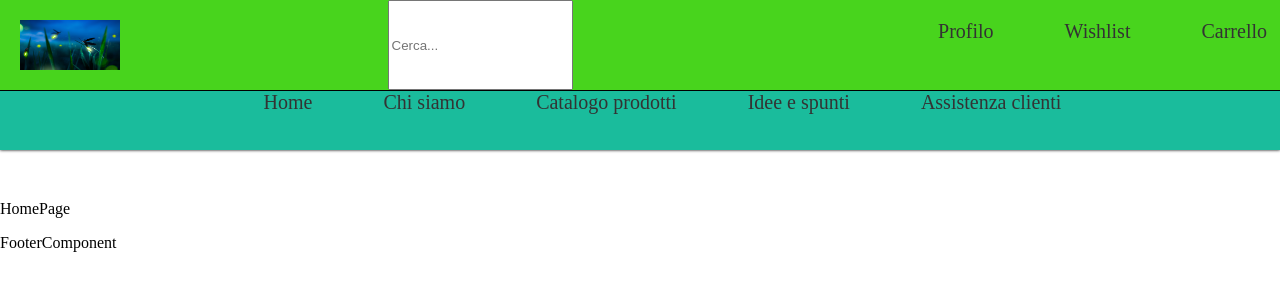
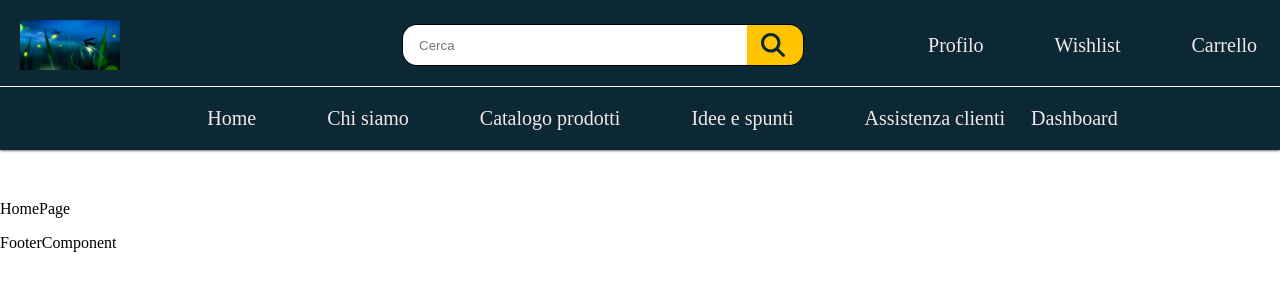
Before and after one commit to ThomasBergadano/Progetto-tesi-Universita, a React (Vite) app in the folder client/: page / in a window 1280 px wide. Shown: the top 300 px of the page. Built offline with nearby package versions, Linux system fonts and the light colour scheme.

Commit message:
header aggiornato alla versione 2

```diff
--- a/client/package.json
+++ b/client/package.json
@@ -11,6 +11,9 @@
     "preview": "vite preview"
   },
   "dependencies": {
+    "@fortawesome/fontawesome-svg-core": "^6.4.2",
+    "@fortawesome/free-solid-svg-icons": "^6.4.2",
+    "@fortawesome/react-fontawesome": "^0.2.0",
     "react": "^18.2.0",
     "react-dom": "^18.2.0",
     "react-router-dom": "^6.20.0"
--- a/client/src/components/HeaderComponent.jsx
+++ b/client/src/components/HeaderComponent.jsx
@@ -1,27 +1,30 @@
-import React from "react";
+import React from "react"
 import { Link, Route, Routes } from 'react-router-dom'
 import '../styles/Header.css'
 import logo from '../assets/images/Lucciola.png'
+import SearchBar from './SearchBarComponent.jsx'
 
+/*<input type="text" id="search-bar" placeholder="Cerca..."/>*/
 function Header() {
     return(
         <header>
             <div className="top-header">
                 <img id="logo" src={logo} alt="Logo"></img>
-                <input type="text" id="search-bar" placeholder="Cerca..."/>
+                <SearchBar/>
                 <ul id="user-tools">
-                    <li><Link to="/Profilo">Profilo</Link></li>
-                    <li><Link to="/Wishlist">Wishlist</Link></li>
-                    <li><Link to="/Carrello">Carrello</Link></li>
+                    <li className="user-tool"><Link to="/Profilo">Profilo</Link></li>
+                    <li className="user-tool"><Link to="/Wishlist">Wishlist</Link></li>
+                    <li className="user-tool"><Link to="/Carrello">Carrello</Link></li>
                 </ul>
             </div>
             <nav className="bottom-header">
-                <ul className="navbar">
-                    <li><Link to="/">Home</Link></li>
-                    <li><Link to="/ChiSiamo">Chi siamo</Link></li>
-                    <li><Link to="/CatalogoProdotti">Catalogo prodotti</Link></li>
-                    <li><Link to="/Idee">Idee e spunti</Link></li>
-                    <li><Link to="/AssistenzaClienti">Assistenza clienti</Link></li>
+                <ul id="navbar">
+                    <li className="navbar-link"><Link to="/">Home</Link></li>
+                    <li className="navbar-link"><Link to="/ChiSiamo">Chi siamo</Link></li>
+                    <li className="navbar-link"><Link to="/CatalogoProdotti">Catalogo prodotti</Link></li>
+                    <li className="navbar-link"><Link to="/Idee">Idee e spunti</Link></li>
+                    <li className="navbar-link"><Link to="/AssistenzaClienti">Assistenza clienti</Link></li>
+                    <li className="dashboard"><Link to="/Dashboard">Dashboard</Link></li>
                 </ul>
             </nav>
         </header>
--- /dev/null
+++ b/client/src/components/SearchBarComponent.jsx
@@ -0,0 +1,25 @@
+import React from "react"
+import { FontAwesomeIcon } from "@fortawesome/react-fontawesome"
+import { faMagnifyingGlass } from "@fortawesome/free-solid-svg-icons"
+
+const SearchBar = ({ posts, setSearchResults }) => {
+    const handleSubmit = (e) => e.preventDefault()
+
+    const handleSearchChange = (e) => {
+        /*if (!e.target.value) return setSearchResults(posts)
+
+        const resultsArray = posts.filter(post => post.title.includes(e.target.value) || post.body.includes(e.target.value))
+
+        setSearchResults(resultsArray)*/
+    }
+
+    return (
+        <form id="searchbar" onSubmit={handleSubmit}>
+            <input type="text" id="search" className="search_input" onChange={handleSearchChange} placeholder="Cerca"/>
+            <button className="search_button" onClick={handleSearchChange}>
+                <FontAwesomeIcon icon={faMagnifyingGlass}/>
+            </button>
+        </form>
+    )
+}
+export default SearchBar
--- a/client/src/pages/DashboardPage.jsx
+++ b/client/src/pages/DashboardPage.jsx
@@ -6,7 +6,7 @@ function Dashboard() {
     return(
         <div>
             <Header/>
-            <p>Dashboardomponent</p>
+            <p>Dashboard Page</p>
             <Footer/>
         </div>
     )
--- /dev/null
+++ b/client/src/styles/Constants.css
@@ -0,0 +1,6 @@
+:root{
+    --maastrict-blue: #0C2834;
+    --night: #0A0A08;
+    --firefly: #FFC300;
+    --white: #ffffff;
+}
--- a/client/src/styles/Header.css
+++ b/client/src/styles/Header.css
@@ -1,3 +1,5 @@
+@import './constants.css';
+
 /*Header per intero*/
 header {
   display: flex;
@@ -9,7 +11,7 @@ header {
   width: 100%;
   height: 150px;
   text-align: center;
-  background: #1abc9c;
+  background: var(--maastrict-blue);
   color: white;
   font-size: 20px;
   box-shadow: 0 0 3px #000000;
@@ -20,8 +22,8 @@ header {
   display: flex;
   justify-content: space-between;
   outline: none;
-  background-color: rgb(72, 212, 29);
-  border-bottom: 1px solid #000000;
+  /*background-color: rgb(72, 212, 29);*/
+  border-bottom: 1px solid #ffffff;
   height: 90px;
   width: 100%;
 }
@@ -32,32 +34,98 @@ header {
   margin: 20px 0px 0px 20px;
 }
 
-#searchbar{
-  flex-grow: 1;
-  margin: 0 20px;
+/*Search Bar component dentro top header*/
+#searchbar {
+  width: 400px;
+  height: 40px;
+  margin-top: 24px; /*90-40=50/2=25*/
+  border: 1px solid #000;
+  border-radius: 15px;
+  font-size: 10px;
+  overflow: hidden;
+  display: flex;
+  flex-flow: row nowrap;
+  align-items: center; /* Aggiunto per centrare verticalmente */
+  margin-left: 20%; /* Aggiunto per spostare .search a destra */
+  margin-right: 0px; /* Aggiunto margine destro per separare da altri elementi */
 }
 
+.search_input,
+.search_button{
+  background-color: rgb(255, 255, 255);
+  border: none;
+  outline: none;
+}
 
-.navbar {
-  display: flex;
-  list-style: none;
-  margin: 0;
-  padding: 0;
+.search_input{
+  padding: 16px;
+  width: 85%;
+}
+
+.search_button{
+  width: 15%;
+  height: 100%;
+  font-size: 1.5rem;
+  padding-right: 10px;
+  background-color: var(--firefly);
+  color: var(--maastrict-blue);
+  display: grid;
+  place-content: center;
+}
+
+.search_button:hover{
+  background-color: var(--maastrict-blue);
+  color: var(--firefly);
+}
+
+li a{
+  color: #f3e9e9;
+  text-decoration: none;
+  padding-left: 13px;
+  padding-right: 13px;
+}
+
+li a:hover{
+  color: var(--firefly);
+}
+
+#user-tools{
+  margin-top: 34px;/*90-20 (dimensione font)-1(border)=69/2=34...*/
+  margin-right: 10px;
+}
+
+.user-tool,
+.navbar-link{
+  margin-left: 45px;
+  display: inline;
 }
 
 /*Bottom header*/
-li{
-  display: inline;
-  padding-left: 45px;
+#navbar {
+  display: flex;
+  list-style: none;
+  align-items: center;
+  margin-top: 20px;/*60-20 (dimensione font)=40/2=20*/
+  padding: 0px;
 }
 
-li a{
-  /*Questo è per gli a*/
-  color: #333;
+li.dashboard:hover {
+  background-color: var(--firefly);
+  color: red;
+  border-radius: 4px;
+}
+/*
+.dashboard {
+  background-color: var(--firefly);
+  border-radius: 10px;
+  padding: 4px 16px;
+  color: var(--maastrict-blue);
   text-decoration: none;
-  padding: 13px;
+  margin-left: auto;
+}*/
+
+#navbar li.dashboard:hover {
+  background-color: red;
+  color: white;
+  border-radius: 3px;
 }
-
-li a:hover{
-  color: royalblue;
-}
```
Also changed, not shown: 1 other file (tests, documents, lock files or other folders).
